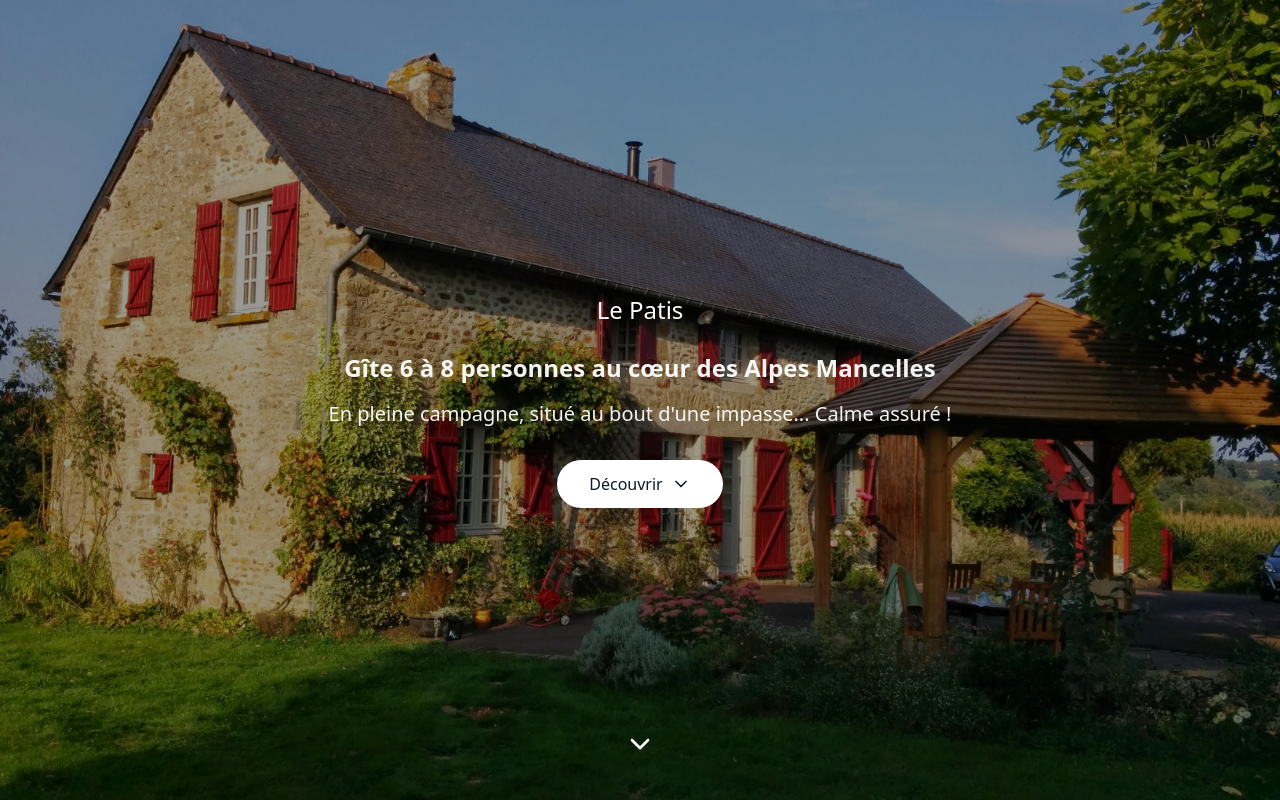
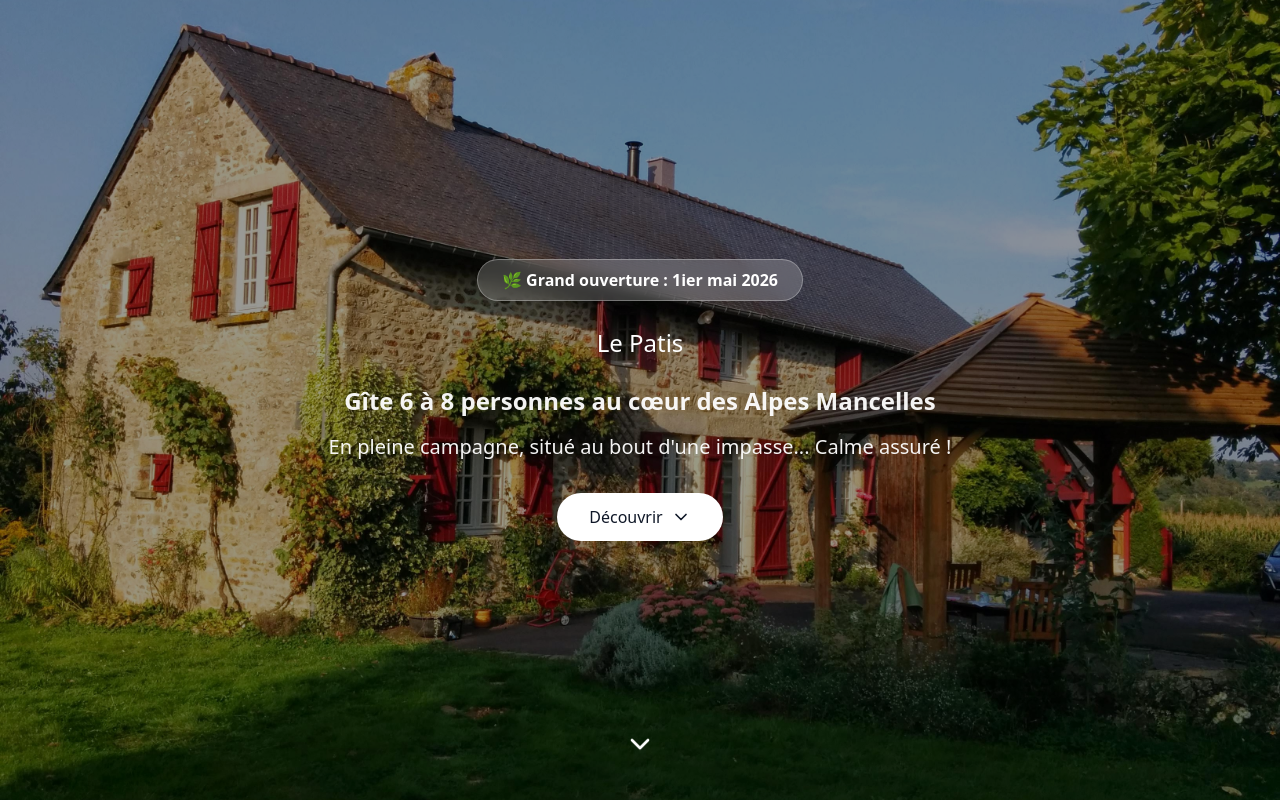
Before and after one commit to laurentbarbier/closdupatis, a React (Vite) app: page /#/ in a window 1280 px wide. Shown: the top 800 px of the page. Built offline with nearby package versions, Linux system fonts and the light colour scheme; no server answers.

Commit message:
feat: add opening date banner to Hero section (May 1st 2026) and create devexpert agent

```diff
--- a/src/app/components/Hero.tsx
+++ b/src/app/components/Hero.tsx
@@ -19,6 +19,9 @@ export function Hero() {
       </div>
 
       <div className="relative z-10 text-center text-white px-4">
+        <div className="mb-6 inline-block bg-white/20 backdrop-blur-sm px-6 py-2 rounded-full border border-white/30">
+          <p className="text-sm md:text-base font-semibold">🌿 Grand ouverture : 1ier mai 2026</p>
+        </div>
         <h1 className="mb-6">Le Patis</h1>
         <p className="mb-4 max-w-2xl mx-auto text-xl md:text-2xl font-semibold opacity-95">
           Gîte 6 à 8 personnes au cœur des Alpes Mancelles
```
